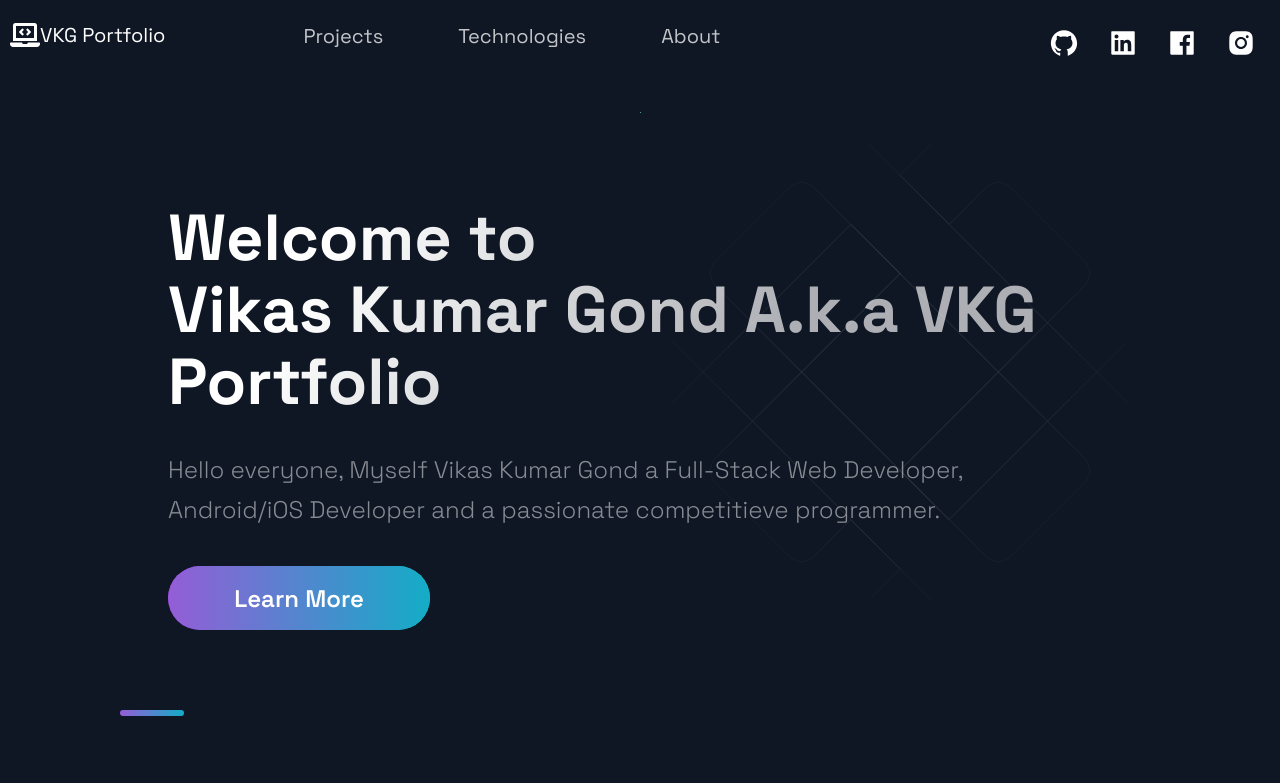
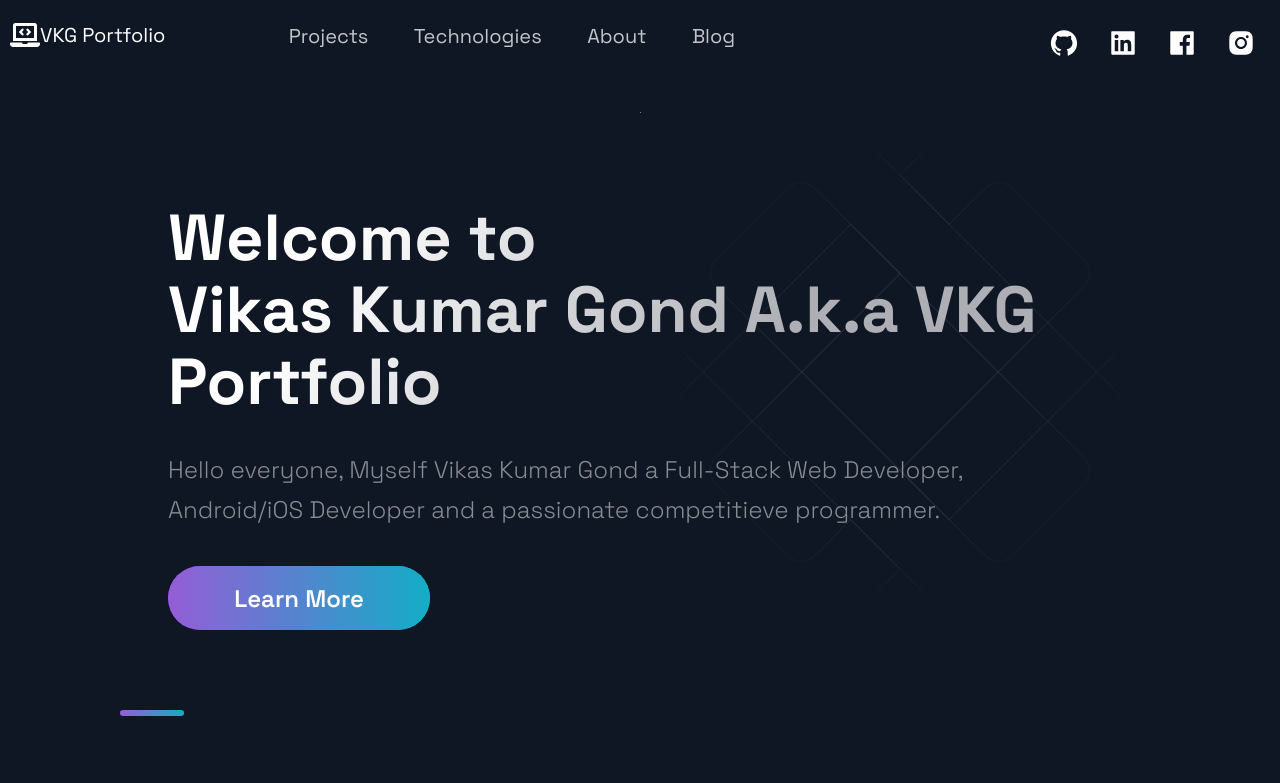
Before and after one commit to VikasKrGond/VKG-PortFolio, a Next.js app: page / in a window 1280 px wide. Shown: the top 783 px of the page. Built offline with nearby package versions, Linux system fonts and the light colour scheme.

Commit message:
Update Header.js

```diff
--- a/src/components/Header/Header.js
+++ b/src/components/Header/Header.js
@@ -30,6 +30,11 @@ const Header = () =>  (
         <NavLink>About</NavLink>
       </Link>
       </li>
+ <li>
+      <Link href="https://vkgpersonalblog.netlify.app/">
+        <NavLink>Blog</NavLink>
+      </Link>
+      </li>
     </Div2>
     <Div3>
       <SocialIcons href="https://github.com/VikasKrGond">
```
